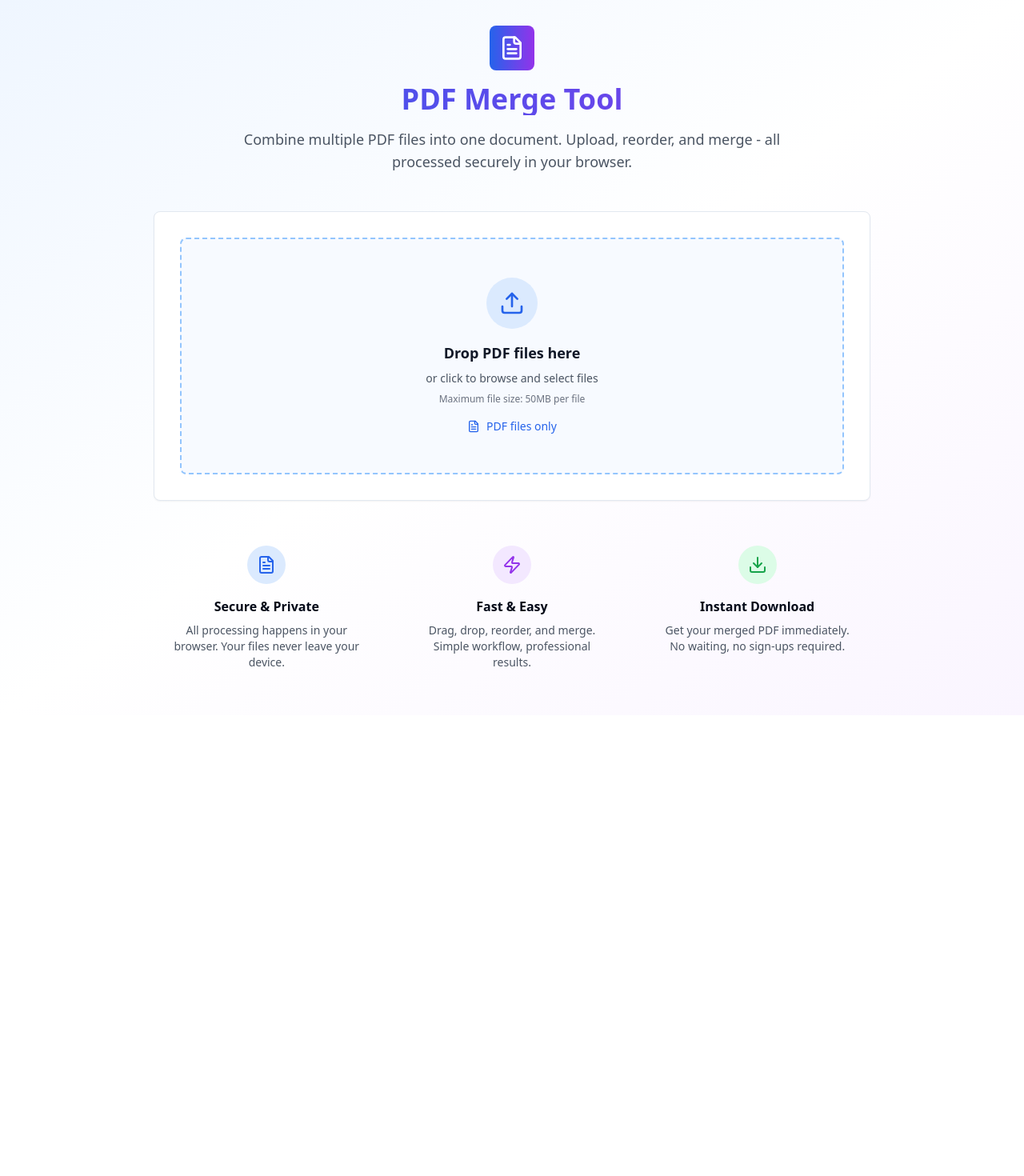
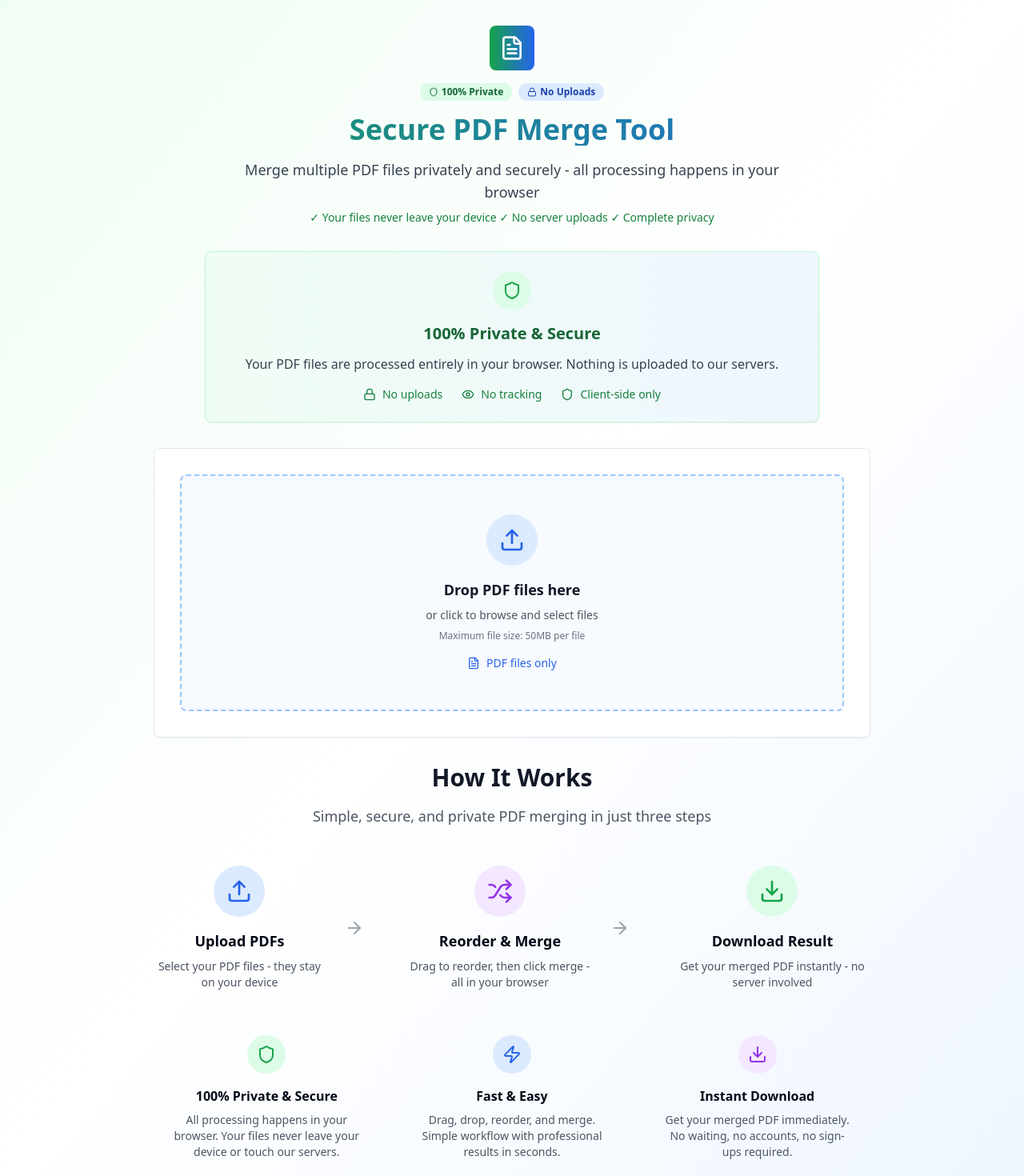
Before and after one commit to vertexlabs1/nimble-pdf-joiner, a React (Vite) app: page / in a window 1280 px wide. Shown: the top 1470 px of the page at 80% size. Before the commit the page ends 894 px from the top, so only its background shows below. Built offline with nearby package versions, Linux system fonts and the light colour scheme.

Commit message:
feat: Implement design changes for security focus
Implemented the plan to redesign the UI, emphasizing security as a core selling point. This includes changes to the hero section, addition of a security callout, new icons, trust indicators, a "How It Works" section, and color scheme adjustments.

```diff
--- /dev/null
+++ b/src/components/HowItWorks.tsx
@@ -0,0 +1,70 @@
+
+import { Upload, ArrowRight, Shuffle, Download } from 'lucide-react';
+
+export const HowItWorks = () => {
+  const steps = [
+    {
+      icon: Upload,
+      title: "Upload PDFs",
+      description: "Select your PDF files - they stay on your device",
+      color: "blue"
+    },
+    {
+      icon: Shuffle,
+      title: "Reorder & Merge",
+      description: "Drag to reorder, then click merge - all in your browser",
+      color: "purple"
+    },
+    {
+      icon: Download,
+      title: "Download Result",
+      description: "Get your merged PDF instantly - no server involved",
+      color: "green"
+    }
+  ];
+
+  const getColorClasses = (color: string) => {
+    switch (color) {
+      case 'blue':
+        return 'bg-blue-100 text-blue-600';
+      case 'purple':
+        return 'bg-purple-100 text-purple-600';
+      case 'green':
+        return 'bg-green-100 text-green-600';
+      default:
+        return 'bg-gray-100 text-gray-600';
+    }
+  };
+
+  return (
+    <div className="mt-16">
+      <div className="text-center mb-12">
+        <h2 className="text-3xl font-bold text-gray-900 mb-4">
+          How It Works
+        </h2>
+        <p className="text-lg text-gray-600 max-w-2xl mx-auto">
+          Simple, secure, and private PDF merging in just three steps
+        </p>
+      </div>
+
+      <div className="flex flex-col md:flex-row items-center justify-center space-y-8 md:space-y-0 md:space-x-8 max-w-4xl mx-auto">
+        {steps.map((step, index) => (
+          <div key={index} className="flex flex-col md:flex-row items-center">
+            <div className="text-center max-w-xs">
+              <div className={`p-4 rounded-full w-fit mx-auto mb-4 ${getColorClasses(step.color)}`}>
+                <step.icon className="h-8 w-8" />
+              </div>
+              <h3 className="font-semibold text-lg mb-2">{step.title}</h3>
+              <p className="text-sm text-gray-600">{step.description}</p>
+            </div>
+            {index < steps.length - 1 && (
+              <div className="hidden md:block mx-6">
+                <ArrowRight className="h-6 w-6 text-gray-400" />
+              </div>
+            )}
+          </div>
+        ))}
+      </div>
+    </div>
+  );
+};
--- /dev/null
+++ b/src/components/SecurityCallout.tsx
@@ -0,0 +1,35 @@
+
+import { Shield, Lock, Eye } from 'lucide-react';
+import { Card } from '@/components/ui/card';
+
+export const SecurityCallout = () => {
+  return (
+    <Card className="p-6 bg-gradient-to-r from-green-50 to-blue-50 border-green-200">
+      <div className="flex items-center justify-center mb-4">
+        <div className="bg-green-100 p-3 rounded-full">
+          <Shield className="h-6 w-6 text-green-600" />
+        </div>
+      </div>
+      <h3 className="text-xl font-semibold text-center mb-3 text-green-800">
+        100% Private & Secure
+      </h3>
+      <p className="text-center text-gray-700 mb-4">
+        Your PDF files are processed entirely in your browser. Nothing is uploaded to our servers.
+      </p>
+      <div className="flex justify-center space-x-6 text-sm">
+        <div className="flex items-center gap-2 text-green-700">
+          <Lock className="h-4 w-4" />
+          <span>No uploads</span>
+        </div>
+        <div className="flex items-center gap-2 text-green-700">
+          <Eye className="h-4 w-4" />
+          <span>No tracking</span>
+        </div>
+        <div className="flex items-center gap-2 text-green-700">
+          <Shield className="h-4 w-4" />
+          <span>Client-side only</span>
+        </div>
+      </div>
+    </Card>
+  );
+};
--- a/src/pages/Index.tsx
+++ b/src/pages/Index.tsx
@@ -3,8 +3,11 @@ import { useState } from 'react';
 import { PDFUploader } from '@/components/PDFUploader';
 import { FileList } from '@/components/FileList';
 import { MergeButton } from '@/components/MergeButton';
+import { SecurityCallout } from '@/components/SecurityCallout';
+import { HowItWorks } from '@/components/HowItWorks';
 import { Card } from '@/components/ui/card';
-import { FileText, Zap, Download } from 'lucide-react';
+import { Badge } from '@/components/ui/badge';
+import { FileText, Shield, Zap, Lock, Eye, Download } from 'lucide-react';
 
 const Index = () => {
   const [files, setFiles] = useState<File[]>([]);
@@ -27,21 +30,39 @@ const Index = () => {
   };
 
   return (
-    <div className="min-h-screen bg-gradient-to-br from-blue-50 via-white to-purple-50">
+    <div className="min-h-screen bg-gradient-to-br from-green-50 via-white to-blue-50">
       <div className="container mx-auto px-4 py-8">
         {/* Header */}
-        <div className="text-center mb-12">
+        <div className="text-center mb-8">
           <div className="flex items-center justify-center mb-4">
-            <div className="bg-gradient-to-r from-blue-600 to-purple-600 p-3 rounded-lg">
+            <div className="bg-gradient-to-r from-green-600 to-blue-600 p-3 rounded-lg">
               <FileText className="h-8 w-8 text-white" />
             </div>
           </div>
-          <h1 className="text-4xl font-bold bg-gradient-to-r from-blue-600 to-purple-600 bg-clip-text text-transparent mb-4">
-            PDF Merge Tool
+          <div className="flex justify-center gap-2 mb-4">
+            <Badge variant="secondary" className="bg-green-100 text-green-800 hover:bg-green-100">
+              <Shield className="h-3 w-3 mr-1" />
+              100% Private
+            </Badge>
+            <Badge variant="secondary" className="bg-blue-100 text-blue-800 hover:bg-blue-100">
+              <Lock className="h-3 w-3 mr-1" />
+              No Uploads
+            </Badge>
+          </div>
+          <h1 className="text-4xl font-bold bg-gradient-to-r from-green-600 to-blue-600 bg-clip-text text-transparent mb-4">
+            Secure PDF Merge Tool
           </h1>
-          <p className="text-lg text-gray-600 max-w-2xl mx-auto">
-            Combine multiple PDF files into one document. Upload, reorder, and merge - all processed securely in your browser.
+          <p className="text-lg text-gray-700 max-w-2xl mx-auto mb-2">
+            Merge multiple PDF files privately and securely - all processing happens in your browser
           </p>
+          <p className="text-sm text-green-700 font-medium">
+            ✓ Your files never leave your device ✓ No server uploads ✓ Complete privacy
+          </p>
+        </div>
+
+        {/* Security Callout */}
+        <div className="max-w-3xl mx-auto mb-8">
+          <SecurityCallout />
         </div>
 
         {/* Main Content */}
@@ -56,10 +77,14 @@ const Index = () => {
             <Card className="p-6">
               <div className="flex items-center justify-between mb-6">
                 <div className="flex items-center gap-3">
-                  <FileText className="h-5 w-5 text-blue-600" />
+                  <FileText className="h-5 w-5 text-green-600" />
                   <h2 className="text-xl font-semibold">
                     Uploaded Files ({files.length})
                   </h2>
+                  <Badge variant="outline" className="text-green-700 border-green-300">
+                    <Eye className="h-3 w-3 mr-1" />
+                    Processed locally
+                  </Badge>
                 </div>
                 <button
                   onClick={handleClear}
@@ -89,33 +114,36 @@ const Index = () => {
             </div>
           )}
 
+          {/* How It Works */}
+          <HowItWorks />
+
           {/* Features */}
           <div className="grid md:grid-cols-3 gap-6 mt-16">
             <div className="text-center p-6">
+              <div className="bg-green-100 p-3 rounded-full w-fit mx-auto mb-4">
+                <Shield className="h-6 w-6 text-green-600" />
+              </div>
+              <h3 className="font-semibold mb-2">100% Private & Secure</h3>
+              <p className="text-sm text-gray-600">
+                All processing happens in your browser. Your files never leave your device or touch our servers.
+              </p>
+            </div>
+            <div className="text-center p-6">
               <div className="bg-blue-100 p-3 rounded-full w-fit mx-auto mb-4">
-                <FileText className="h-6 w-6 text-blue-600" />
+                <Zap className="h-6 w-6 text-blue-600" />
               </div>
-              <h3 className="font-semibold mb-2">Secure & Private</h3>
+              <h3 className="font-semibold mb-2">Fast & Easy</h3>
               <p className="text-sm text-gray-600">
-                All processing happens in your browser. Your files never leave your device.
+                Drag, drop, reorder, and merge. Simple workflow with professional results in seconds.
               </p>
             </div>
             <div className="text-center p-6">
               <div className="bg-purple-100 p-3 rounded-full w-fit mx-auto mb-4">
-                <Zap className="h-6 w-6 text-purple-600" />
-              </div>
-              <h3 className="font-semibold mb-2">Fast & Easy</h3>
-              <p className="text-sm text-gray-600">
-                Drag, drop, reorder, and merge. Simple workflow, professional results.
-              </p>
-            </div>
-            <div className="text-center p-6">
-              <div className="bg-green-100 p-3 rounded-full w-fit mx-auto mb-4">
-                <Download className="h-6 w-6 text-green-600" />
+                <Download className="h-6 w-6 text-purple-600" />
               </div>
               <h3 className="font-semibold mb-2">Instant Download</h3>
               <p className="text-sm text-gray-600">
-                Get your merged PDF immediately. No waiting, no sign-ups required.
+                Get your merged PDF immediately. No waiting, no accounts, no sign-ups required.
               </p>
             </div>
           </div>
```
